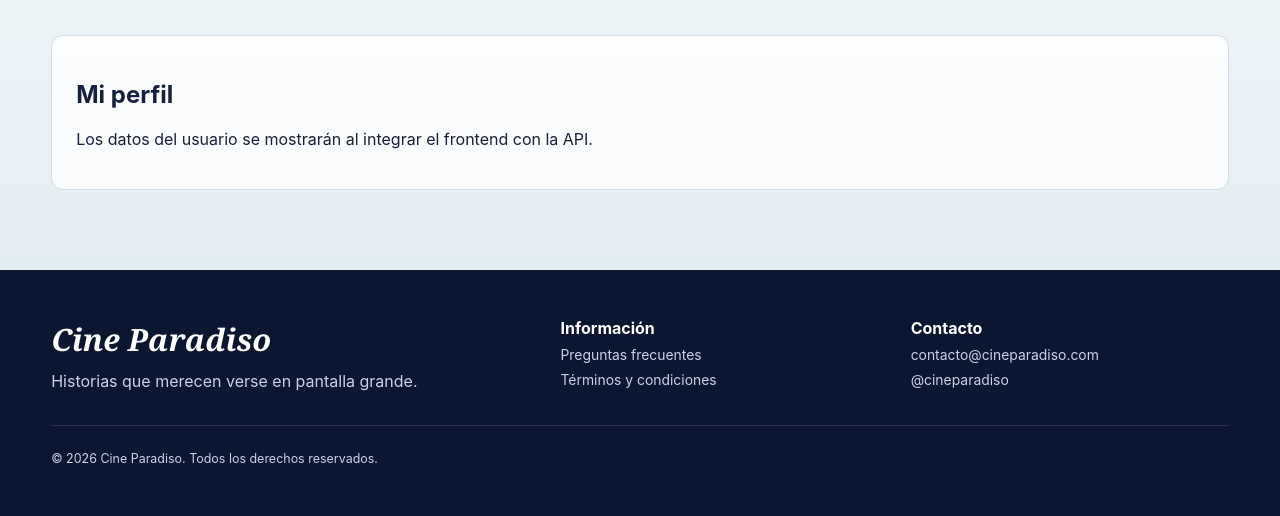
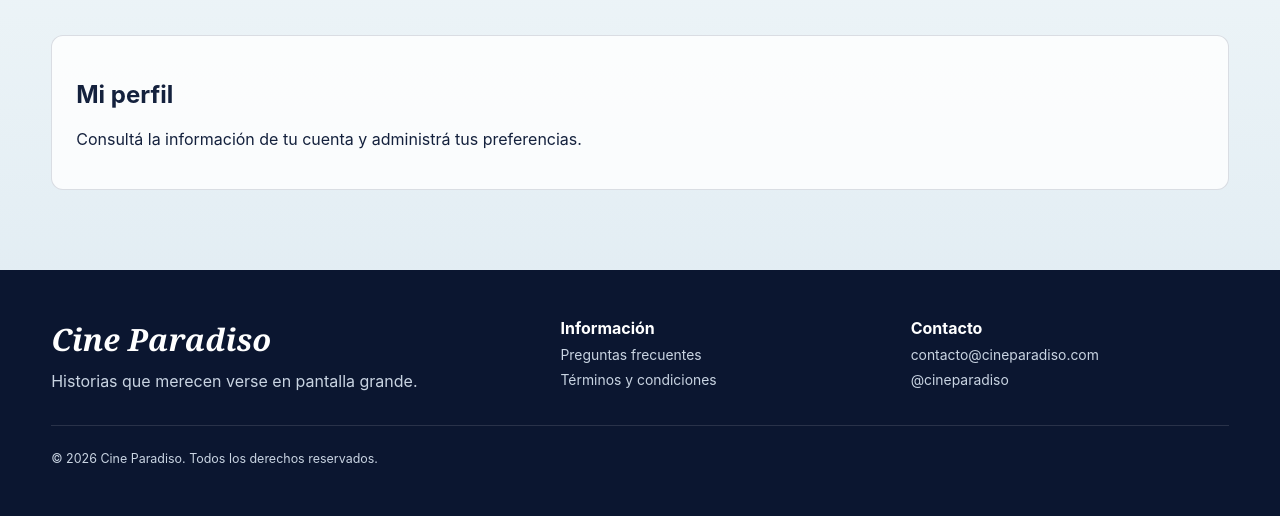
Before and after one commit to Kuperph7/cine-paradiso-web, a Flask app: page /perfil in a window 1280 px wide. Shown: the part 79-595 px from the top of the page. Run offline with Flask 3, Linux system fonts and the light colour scheme.

Commit message:
correcion

```diff
--- a/app/templates/auth/perfil.html
+++ b/app/templates/auth/perfil.html
@@ -1,8 +1,13 @@
 {% extends "base.html" %}
 {% block title %}Perfil | Cine Paradiso{% endblock %}
 {% block content %}
+{#
+    En la integración, Flask obtendrá los datos del usuario autenticado desde
+    el backend propio mediante GET /auth/perfil. Este endpoint no corresponde
+    a la API externa utilizada para importar información de películas.
+#}
 <section class="panel">
     <h1>Mi perfil</h1>
-    <p>Los datos del usuario se mostrarán al integrar el frontend con la API.</p>
+    <p>Consultá la información de tu cuenta y administrá tus preferencias.</p>
 </section>
 {% endblock %}
```
